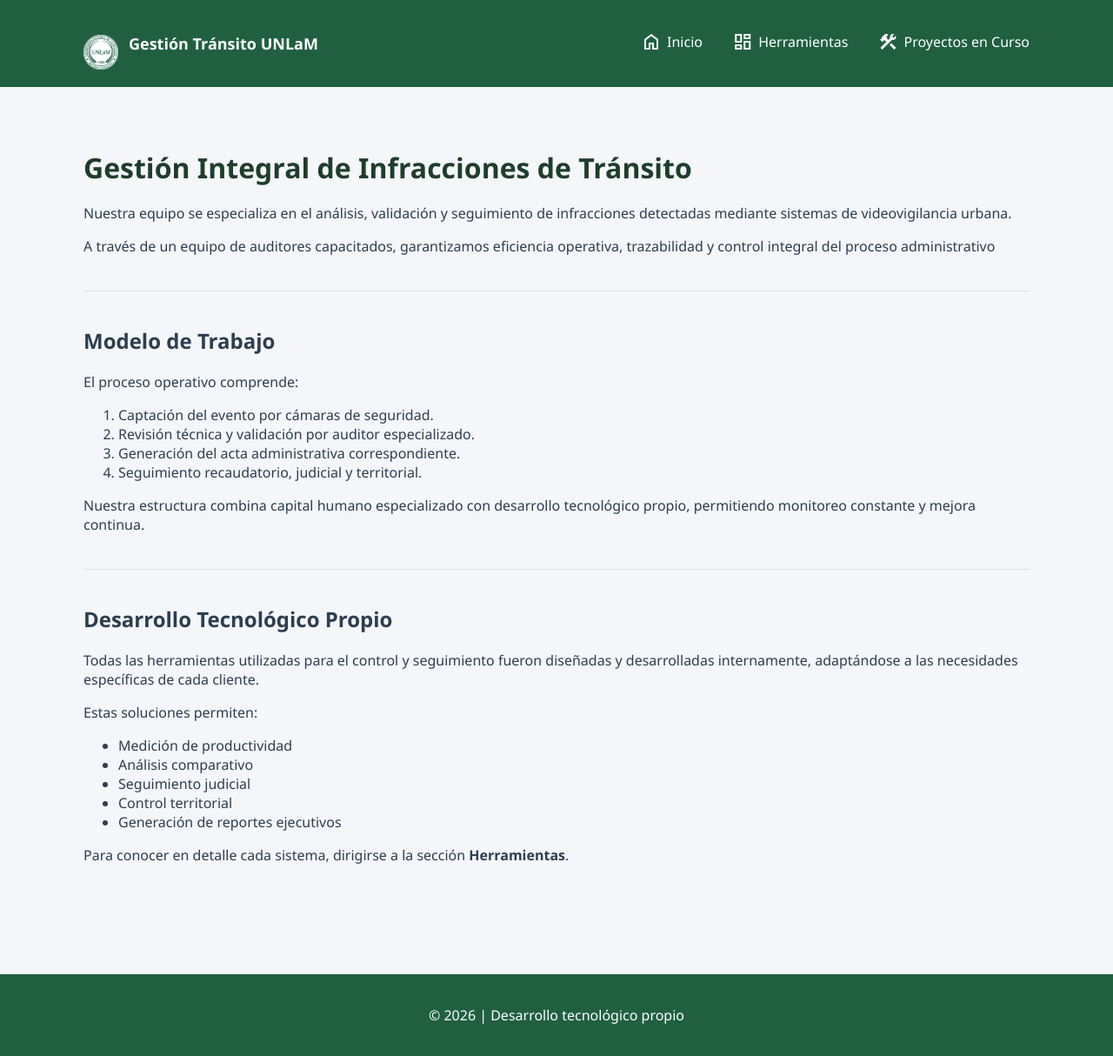
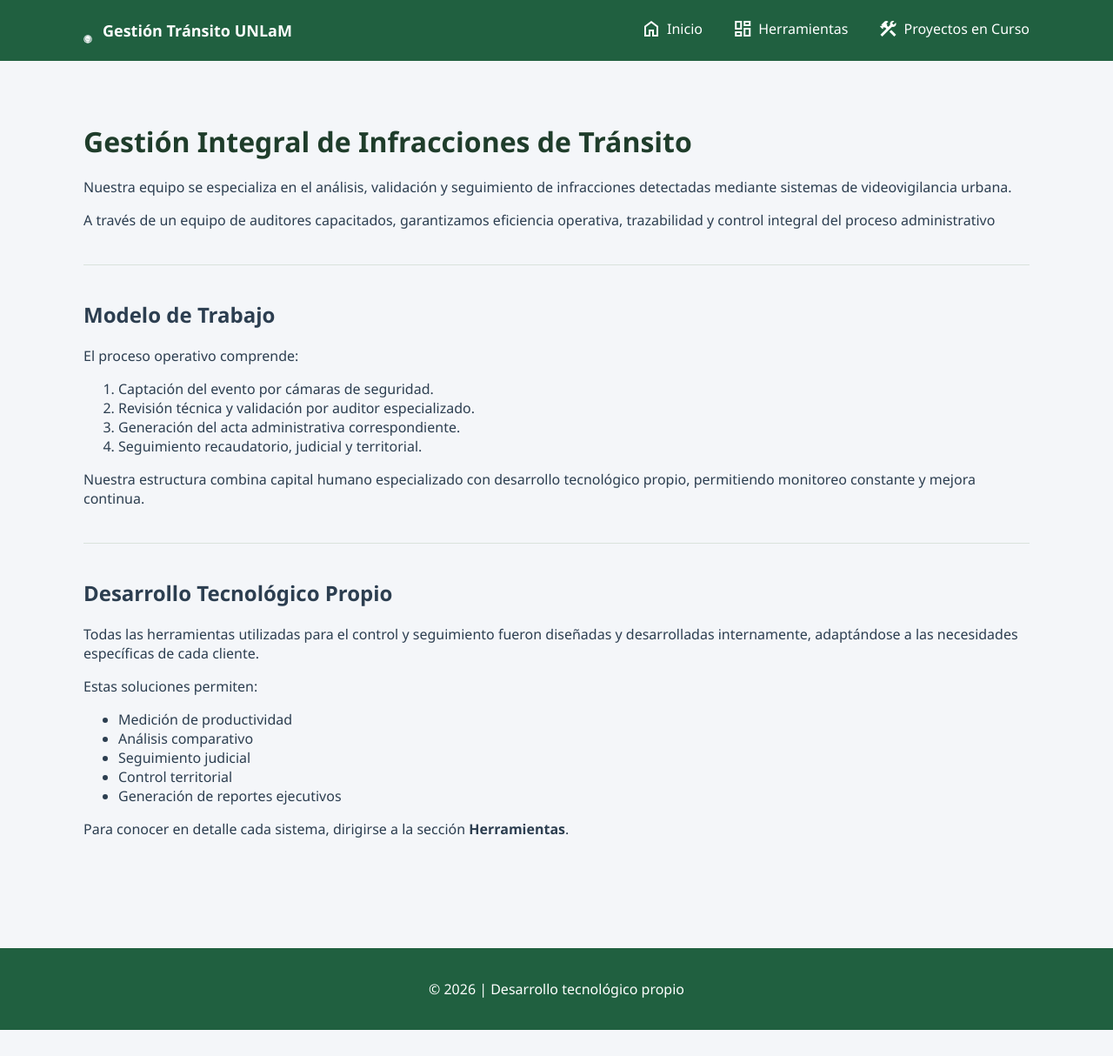
Before and after one commit to LucasVCorrea/lucasvcorrea.github.io, a Jekyll site: the page built from docs/index.md, in a window 1280 px wide. Shown: the whole page at 87% size. Built offline with Jekyll 4.4.1, drawn with Linux system fonts in a browser that asks for light colours; after the commit the page ends 1184 px from its top, so only the background shows below that.

Commit message:
Reduce logo image height to 10px

```diff
--- a/docs/assets/css/style.css
+++ b/docs/assets/css/style.css
@@ -44,7 +44,7 @@ img {
 }
 
 .logo img {
-  height: 40px;       /* Ajustable */
+  height: 10px;       /* Ajustable */
   width: auto;
   display: block;
 }
```
